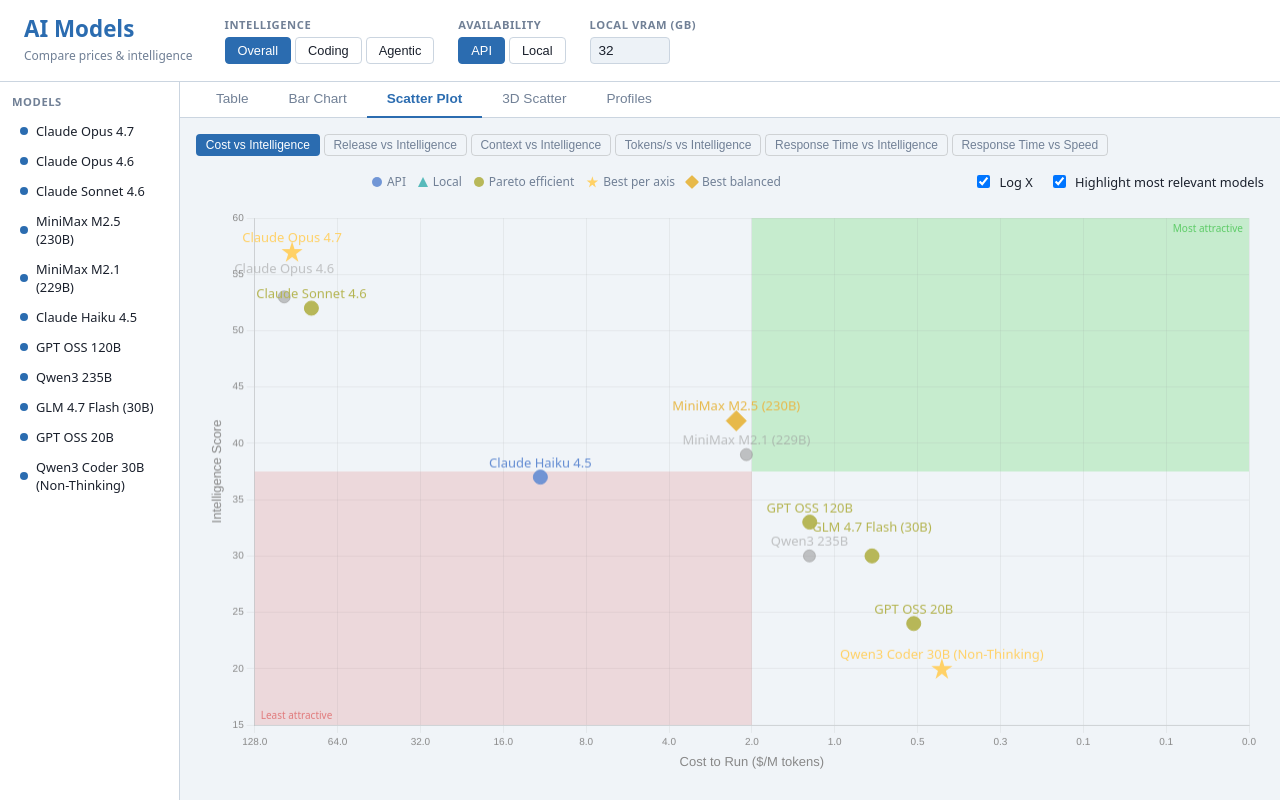
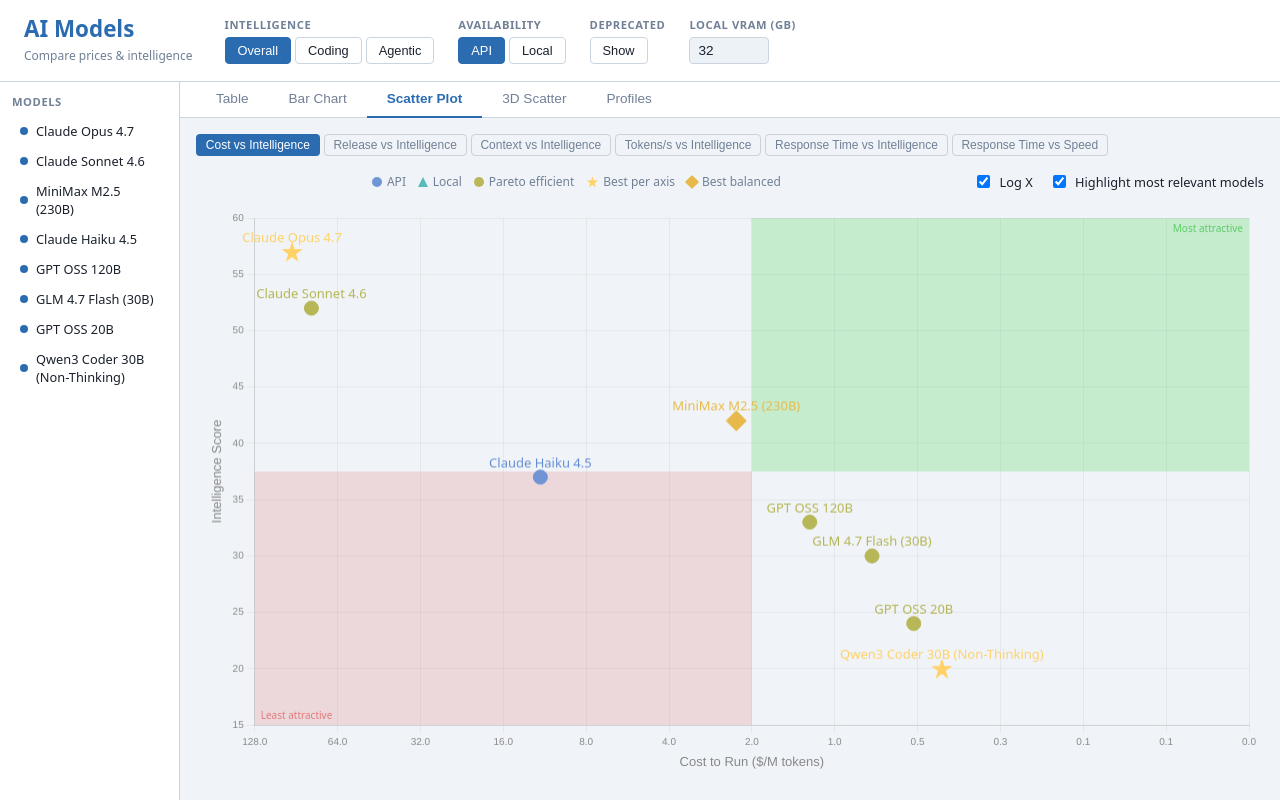
Before and after one commit to ilja82/ai-models, an Angular app: page / in a window 1280 px wide. Built offline with nearby package versions, Linux system fonts and the light colour scheme.

Commit message:
Add showDeprecated state: implement toggle for displaying deprecated models

```diff
--- a/src/app/components/header/header.html
+++ b/src/app/components/header/header.html
@@ -34,6 +34,16 @@
     </div>
 
     <div class="control-group">
+      <label class="group-label">Deprecated</label>
+      <div class="btn-group">
+        <button
+          [class.active]="state.showDeprecated()"
+          (click)="state.showDeprecated.update(v => !v)">Show
+        </button>
+      </div>
+    </div>
+
+    <div class="control-group">
       <label class="group-label" for="vram-input">Local VRAM (GB)</label>
       <input
         id="vram-input"
--- a/src/app/state/app.state.ts
+++ b/src/app/state/app.state.ts
@@ -14,6 +14,7 @@
   readonly showLocal = signal(this.loadBool('showLocal', false));
   readonly maxVram = signal<number | null>(this.loadMaxVram());
   readonly showUsefulModels = signal(this.loadBool('showUsefulModels', true));
+  readonly showDeprecated = signal(this.loadBool('showDeprecated', false));
   readonly logScaleX = signal(this.loadBool('logScaleX', true));
   readonly logScale3d = signal(this.loadBool('logScale3d', false));
 
@@ -33,6 +34,9 @@
     });
     effect(() => {
       localStorage.setItem(KEY('showUsefulModels'), String(this.showUsefulModels()));
+    });
+    effect(() => {
+      localStorage.setItem(KEY('showDeprecated'), String(this.showDeprecated()));
     });
     effect(() => {
       localStorage.setItem(KEY('logScaleX'), String(this.logScaleX()));
@@ -76,11 +80,13 @@
     const showAPI = this.showAPI();
     const showLocal = this.showLocal();
     const maxVram = this.maxVram();
+    const showDeprecated = this.showDeprecated();
 
     return this.allModels().filter(m => {
       if (!showAPI && !m.localModel) return false;
       if (!showLocal && m.localModel) return false;
       if (maxVram !== null && m.localModel && m.minVramRequirement > maxVram) return false;
+      if (!showDeprecated && m.deprecated) return false;
       return true;
     });
   });
```
